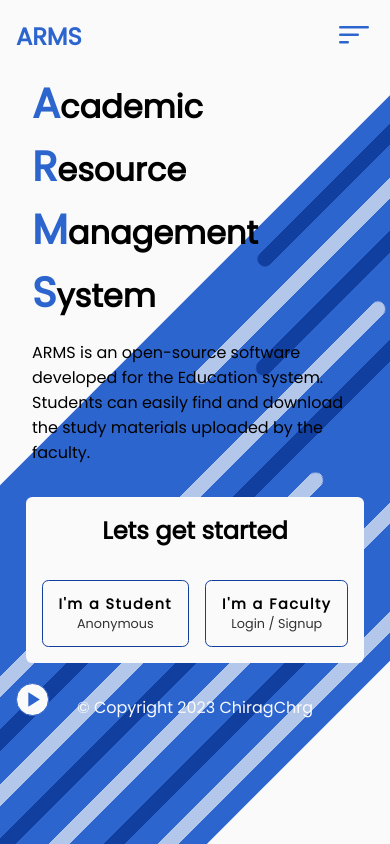
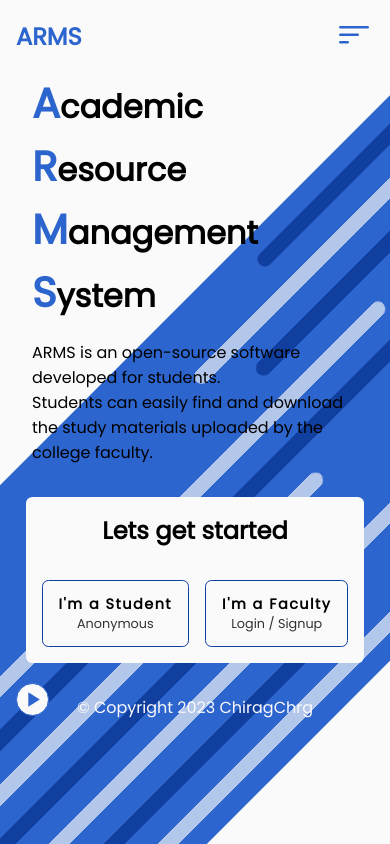
Before and after one commit to ChiragChrg/arms-v2, a React (Vite) app in the folder Frontend/: page / in a window 390 px wide. Built offline with nearby package versions, Linux system fonts and the light colour scheme.

Commit message:
Minor Fix

```diff
--- a/Frontend/src/App.css
+++ b/Frontend/src/App.css
@@ -59,7 +59,7 @@ body{
 
 .Content-Main{
   position: relative;
-  padding: 1.5em 2em;
+  display: flex;
 }
 
 .Logout-Modal{
--- a/Frontend/src/Components/Content.jsx
+++ b/Frontend/src/Components/Content.jsx
@@ -1,13 +1,14 @@
 import { useState, useEffect, useRef } from "react";
 import { Outlet, useNavigate } from "react-router-dom";
 import { useContextData } from "../Hooks/useContextData";
+
+import Sidebar from "./Sidebar/Sidebar";
 
 const Content = () => {
     const [userLogout, setUserLogout] = useState(false);
     const { onLogout, setOnLogout, setIsUserLoggedIn } = useContextData();
     const navigate = useNavigate();
     const ContentRef = useRef();
-
 
     useEffect(() => {
         if (onLogout) {
@@ -25,6 +26,7 @@ const Content = () => {
 
     return (
         <div className="Content-Main" ref={ContentRef}>
+            <Sidebar />
             <Outlet />
 
             {userLogout &&
--- a/Frontend/src/Components/Trails/Trails.jsx
+++ b/Frontend/src/Components/Trails/Trails.jsx
@@ -2,7 +2,7 @@ import "./Trails.css"
 import { useState, useEffect, useRef } from "react"
 import { MdPlayArrow, MdPlayDisabled } from "react-icons/md"
 
-const Trails = ({ angle, position }) => {
+const Trails = ({ angle, position, top }) => {
     const [disableAnimation, setDisableAnimation] = useState(false);
     const TrailsRef = useRef();
 
@@ -12,7 +12,8 @@ const Trails = ({ angle, position }) => {
         if (angle) TrailsRef.current.style.transform = `rotate(${angle}deg)`;
         if (position == "center") TrailsRef.current.style.right = "0";
         if (position == "left") TrailsRef.current.style.right = "20%";
-    }, [angle, position])
+        if (top) TrailsRef.current.style.top = top;
+    }, [angle, position, top])
 
     return (
         <>
--- a/Frontend/src/Pages/Dashboard/Dashboard.jsx
+++ b/Frontend/src/Pages/Dashboard/Dashboard.jsx
@@ -1,11 +1,8 @@
 import "./Dashboard.css"
-
-import Sidebar from "../../Components/Sidebar/Sidebar"
 
 const Dashboard = () => {
     return (
         <div className="Dashboard-Main">
-            <Sidebar />
             <h1>Dashboard</h1>
         </div>
     )
--- a/Frontend/src/Pages/Landing/Landing.jsx
+++ b/Frontend/src/Pages/Landing/Landing.jsx
@@ -7,9 +7,8 @@ import Trails from "../../Components/Trails/Trails"
 const Landing = () => {
     const { setIsUserLoggedIn, setIsUserFaculty } = useContextData();
     const navigate = useNavigate();
+    let isMobile = window.innerWidth <= 750;
     let currYear = new Date().getFullYear();
-    // const StripCount = [1, 2]
-    // const StripCount = [1, 2, 3, 4, 5, 6, 7, 8, 9, 10]
 
     const HandleStudentLogin = () => {
         setIsUserLoggedIn(true);
@@ -26,8 +25,12 @@ const Landing = () => {
             <div className="Landing-Body flex col gap2">
                 <div className="Landing-Intro col gap">
                     <h1><span>A</span>cademic <span>R</span>esource <span>M</span>anagement <span>S</span>ystem</h1>
-                    <p>ARMS is an open-source software developed for the Education system. <br />
-                        Students can easily find and download the study materials uploaded by the faculty.</p>
+                    {!isMobile ? <p>ARMS is an open-source software developed for students. <br />
+                        Students can easily find and download the study materials uploaded <br /> by the college faculty.</p>
+                        :
+                        <p>ARMS is an open-source software developed for students. <br />
+                            Students can easily find and download the study materials uploaded by the college faculty.</p>
+                    }
                 </div>
 
                 <div className="Landing-Start flex col">
--- a/Frontend/src/Pages/Login/Login.css
+++ b/Frontend/src/Pages/Login/Login.css
@@ -7,7 +7,7 @@
 }
 
 .Login-Title{
-    margin-top: 2em;
+    margin-top: 3em;
     font-size: 1.3em;
     color: var(--text);
     justify-content: flex-start;
--- a/Frontend/src/Pages/Signup/Signup.jsx
+++ b/Frontend/src/Pages/Signup/Signup.jsx
@@ -73,7 +73,7 @@ const Signup = () => {
                 </form>
             </div>
 
-            {!isMobile && <Trails angle={45} position="left" />}
+            {!isMobile && <Trails angle={45} position="left" top="5em" />}
         </div>
     )
 }
```
